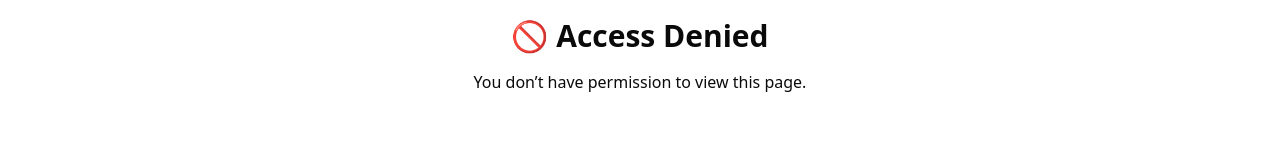
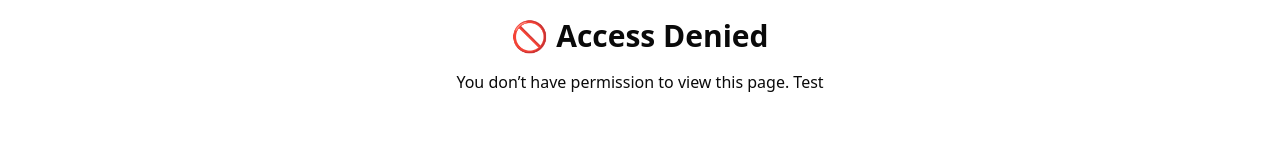
Before and after one commit to thanhan123/everything-booking, a Next.js app: page /unauthorized in a window 1280 px wide. Shown: the part 404-564 px from the top of the page. Built offline with nearby package versions, Linux system fonts and the light colour scheme; no server answers.

Commit message:
change source to deploy

```diff
--- a/src/app/unauthorized/page.tsx
+++ b/src/app/unauthorized/page.tsx
@@ -2,7 +2,7 @@ export default function UnauthorizedPage() {
     return (
         <div className="flex h-screen flex-col items-center justify-center">
             <h1 className="text-3xl font-bold mb-4">🚫 Access Denied</h1>
-            <p>You don’t have permission to view this page.</p>
+            <p>You don’t have permission to view this page. Test</p>
         </div>
     )
 }
```
